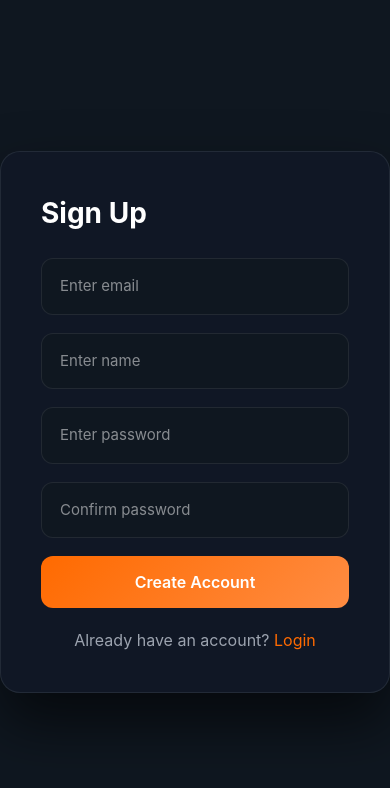
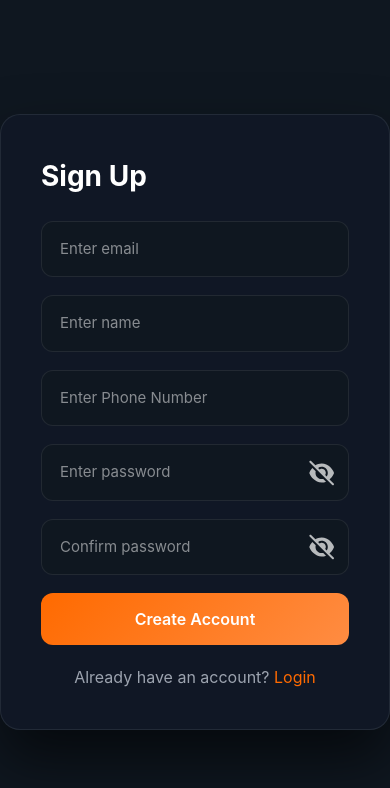
Before and after one commit to adityayadavms/Consult_21, a React (Vite) app in the folder frontend/consult/: page /signup in a window 390 px wide. Shown: the top 788 px of the page. Built offline with nearby package versions, Linux system fonts and the light colour scheme.

Commit message:
Including phone number in signup and polishing ui.

```diff
--- a/frontend/consult/package.json
+++ b/frontend/consult/package.json
@@ -11,6 +11,8 @@
   },
   "dependencies": {
     "@cashfreepayments/pg-react": "^1.0.3",
+    "@fortawesome/free-solid-svg-icons": "^7.3.0",
+    "@fortawesome/react-fontawesome": "^3.3.1",
     "@tailwindcss/vite": "^4.1.18",
     "axios": "^1.13.6",
     "jwt-decode": "^4.0.0",
--- a/frontend/consult/src/Pages/Login.jsx
+++ b/frontend/consult/src/Pages/Login.jsx
@@ -3,6 +3,8 @@ import toast from "react-hot-toast";
 import { useNavigate } from "react-router-dom";
 import { useState, useContext } from "react";
 import { AuthContext } from "../context/AuthContext";
+import { FontAwesomeIcon } from '@fortawesome/react-fontawesome';
+import { faEye, faEyeSlash } from '@fortawesome/free-solid-svg-icons';
 
 function Login() {
 
@@ -67,7 +69,7 @@ function Login() {
             className="eye-icon"
             onClick={() => setShowPassword(!showPassword)}
           >
-            {showPassword ? "🙈" : "👁"}
+          <FontAwesomeIcon icon={showPassword ? faEye : faEyeSlash} size="sm"/>
           </span>
 
         </div>
--- a/frontend/consult/src/Pages/SignUp.jsx
+++ b/frontend/consult/src/Pages/SignUp.jsx
@@ -3,6 +3,9 @@ import toast from "react-hot-toast";
 import { useNavigate } from "react-router-dom";
 import "./auth.css";
 import { signupApi } from "../api/authApi";
+import { FontAwesomeIcon } from '@fortawesome/react-fontawesome';
+import { faEye, faEyeSlash } from '@fortawesome/free-solid-svg-icons';
+
 
 function SignUp() {
   const navigate = useNavigate();
@@ -10,11 +13,16 @@ function SignUp() {
   const [form, setForm] = useState({
     email: "",
     name: "",
+    phone:"",
     password: "",
     confirmPassword: "",
   });
 
+  const [showPassword, setShowPassword] = useState(false);
+
   const [errors, setErrors] = useState({});
+
+  const [showConfirmPassword, setShowConfirmPassword] = useState(false);
 
   const handleChange = (e) => {
     setForm({ ...form, [e.target.name]: e.target.value });
@@ -38,26 +46,39 @@ function SignUp() {
     return error;
   };
 
+  const handlePhoneChange = (e) => {
+
+  const value = e.target.value.replace(/\D/g, "");
+
+  setForm({...form,[e.target.name]: value.slice(0, 10), });
+
+  };
+
+
   const handleSubmit = async (e) => {
     e.preventDefault();
 
     let newErrors = {};
 
-    if (!form.email.trim()) newErrors.email = "Email is required";
-    if (!form.name.trim()) newErrors.name = "Name is required";
-    if (!form.password.trim()) newErrors.password = "Password is required";
-    if (!form.confirmPassword.trim()) newErrors.confirm = "Confirm password is required";
+    if (!form.email.trim()) newErrors.email = "Email is required.";
+    if (!form.name.trim()) newErrors.name = "Name is required.";
+    if (!form.phone.trim()) newErrors.phone = "Phone number is required."
+    if (!form.password.trim()) newErrors.password = "Password is required.";
+    if (!form.confirmPassword.trim()) newErrors.confirm = "Confirm password is required.";
+
 
     if (form.password) {
       const passwordErrors = validatePassword(form.password);
       newErrors = { ...newErrors, ...passwordErrors };
     }
 
-    if (
-      form.password &&
-      form.confirmPassword &&
-      form.password !== form.confirmPassword
-    ) {
+    if(form.phone){
+        if(!/^\d{10}$/.test(form.phone)){
+          newErrors.phone = "Phone number must contain exactly 10 digits.";
+        }
+    }
+
+    if (form.password && form.confirmPassword && form.password !== form.confirmPassword) {
       newErrors.match = "Passwords do not match";
     }
 
@@ -65,10 +86,10 @@ function SignUp() {
 
     if (Object.keys(newErrors).length > 0) return;
 
-    try {
-      await signupApi({
+    try {await signupApi({
         email: form.email,
         name: form.name,
+        phone:form.phone,
         password: form.password,
       });
 
@@ -93,6 +114,7 @@ function SignUp() {
             type="email"
             placeholder="Enter email"
             name="email"
+            value = {form.email}
             onChange={handleChange}
           />
           {errors.email && <p className="auth-error">{errors.email}</p>}
@@ -102,17 +124,38 @@ function SignUp() {
               type="text"
               placeholder="Enter name"
               name="name"
+              value= {form.name}
               onChange={handleChange}
             />
           {errors.name && <p className="auth-error">{errors.name}</p>}
 
           <input
+              className="auth-input"
+              type="text"
+              placeholder="Enter Phone Number"
+              name="phone"
+              value={form.phone}
+              onChange={handlePhoneChange}
+            />
+          {errors.phone && <p className="auth-error">{errors.phone}</p>}
+
+          <div className="password-field">
+          <input
             className="auth-input"
-            type="password"
+            type={showPassword ? "text" : "password"}
             placeholder="Enter password"
             name="password"
+            value={form.password}
             onChange={handleChange}
           />
+
+          <span
+            className="eye-icon"
+            onClick={() => setShowPassword(!showPassword)}
+          >
+          <FontAwesomeIcon icon={showPassword ? faEye : faEyeSlash} size="sm"/>
+          </span>
+          </div>
           {errors.password && <p className="auth-error">{errors.password}</p>}
 
           {Object.values(errors)
@@ -121,6 +164,7 @@ function SignUp() {
                 msg &&
                 ![
                   errors.email,
+                  errors.phone,
                   errors.password,
                   errors.confirm,
                   errors.match,
@@ -130,13 +174,22 @@ function SignUp() {
               <p key={i} className="auth-error">{msg}</p>
             ))}
 
+          <div className="password-field">
           <input
             className="auth-input"
-            type="password"
+            type={showConfirmPassword ? "text" : "password"}
             placeholder="Confirm password"
             name="confirmPassword"
+            value={form.confirmPassword}
             onChange={handleChange}
           />
+          <span
+            className="eye-icon"
+            onClick={() => setShowConfirmPassword(!showConfirmPassword)}
+          >
+          <FontAwesomeIcon icon={showConfirmPassword ? faEye : faEyeSlash} size="sm"/>
+          </span>
+          </div>
           {errors.confirm && <p className="auth-error">{errors.confirm}</p>}
           {errors.match && <p className="auth-error">{errors.match}</p>}
 
--- a/frontend/consult/src/Pages/auth.css
+++ b/frontend/consult/src/Pages/auth.css
@@ -55,8 +55,8 @@
 /* EYE ICON */
 .eye-icon {
   position: absolute;
-  right: 16px;
-  bottom:27px;
+  right: 14px;
+  bottom:35px;
   cursor: pointer;
   font-size: 25px;
   opacity: 0.7;
--- a/frontend/consult/src/api/authApi.js
+++ b/frontend/consult/src/api/authApi.js
@@ -56,10 +56,7 @@ export const refreshTokenApi = async () => {
   =============================
   */
 
-  const {
-    accessToken,
-    refreshToken: newRefreshToken
-  } = response.data.data;
+  const {accessToken, refreshToken: newRefreshToken} = response.data.data;
 
   /*
   =============================
@@ -67,15 +64,9 @@ export const refreshTokenApi = async () => {
   =============================
   */
 
-  localStorage.setItem(
-    "accessToken",
-    accessToken
-  );
+  localStorage.setItem("accessToken", accessToken);
 
-  localStorage.setItem(
-    "refreshToken",
-    newRefreshToken
-  );
+  localStorage.setItem( "refreshToken", newRefreshToken);
 
   /*
   =============================
@@ -103,9 +94,7 @@ FORGOT PASSWORD
 */
 
 export const forgotPasswordApi = async (email) => {
-  const response = await axiosClient.post("/auth/forgot-password", {
-    email,
-  });
+  const response = await axiosClient.post("/auth/forgot-password", {email});
 
   return response.data;
 };
@@ -117,10 +106,7 @@ VERIFY OTP
 */
 
 export const verifyOtpApi = async (email, otp) => {
-  const response = await axiosClient.post("/auth/verify-otp", {
-    email,
-    otp,
-  });
+  const response = await axiosClient.post("/auth/verify-otp", { email, otp,});
 
   return response.data;
 };
@@ -132,9 +118,7 @@ RESEND OTP
 */
 
 export const resendOtpApi = async (email) => {
-  const response = await axiosClient.post("/auth/resend-otp", {
-    email,
-  });
+  const response = await axiosClient.post("/auth/resend-otp", { email});
 
   return response.data;
 };
```
Also changed, not shown: frontend/consult/src/utils/networkRecovery.js (+7 -23 lines), frontend/consult/src/main.jsx (line endings or trailing spaces), 1 other file (tests, documents, lock files or other folders).
